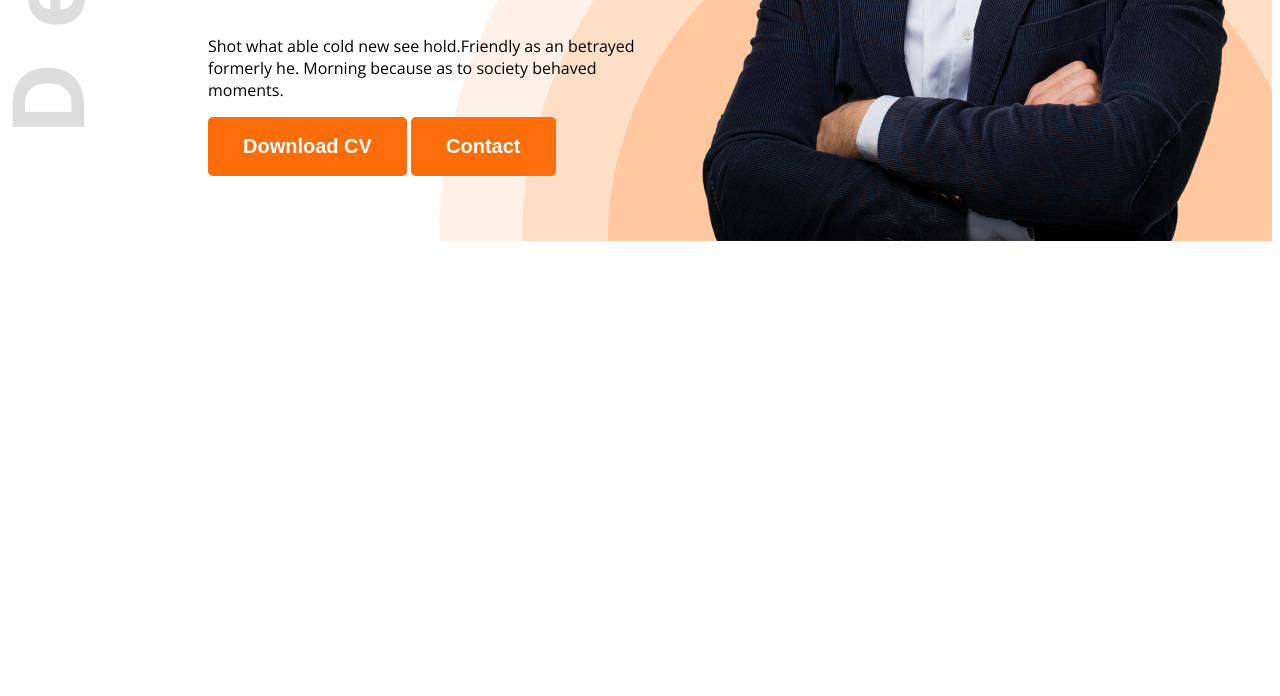
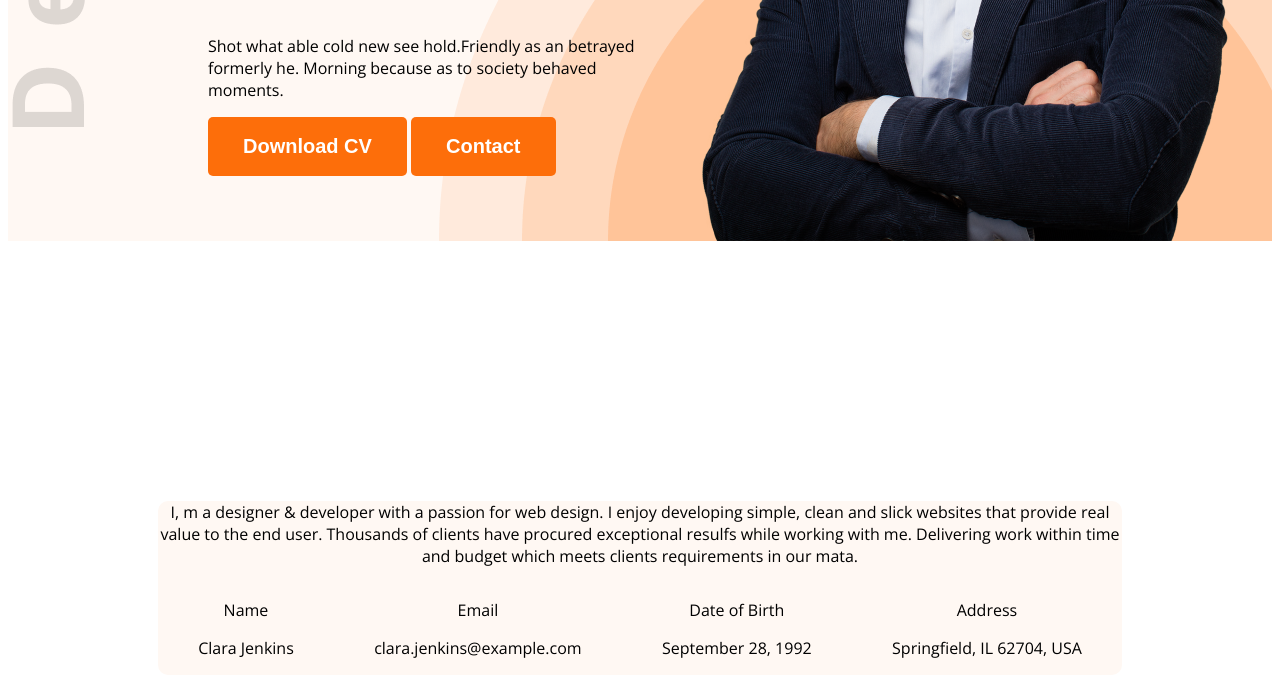
Before and after one commit to Sayed-Shafiul-Maznobin/web-dev-portfolio, a plain HTML site: page index.html in a window 1280 px wide. Shown: the part 686-1382 px from the top of the page. Before the commit the page ends 935 px from the top, so only its background shows below. Drawn offline with nearby package versions, Linux system fonts and the light colour scheme.

Commit message:
added about me

```diff
--- a/index.html
+++ b/index.html
@@ -13,7 +13,7 @@
 </head>
 
 <body class="open-sans-normal">
-    <header class="header">
+    <header class="header secondary-bg">
         <nav>
             <h3 class="nav-title">Ma<span class="text-primary">r</span>y</h3>
             <ul>
@@ -38,6 +38,50 @@
     </header>
 
     <main>
+        <section class=" about secondary-bg">
+            <h3 class="section-title" About Me></h3>
+            <p class="section-description">I, m a designer & developer with a passion for web design. I enjoy developing
+                simple, clean and slick websites that provide real value to the end user. Thousands of clients have
+                procured
+                exceptional resulfs while working with me. Delivering work within time and budget which meets clients
+                requirements in our mata.</p>
+
+            <div class="about-items">
+
+
+
+
+
+            <div class="about-item">
+            <p class="item-title">Name</p>
+            <p class="item-description"> Clara Jenkins</p>
+            </div>
+
+            <div class="about-item">
+            <p class="item-title">Email</p>
+            <p class="item-description">clara.jenkins@example.com</p>
+            </div>
+
+            <div class="about-item">
+            <p class="item-title">Date of Birth</p>
+            <p class="item-description">September 28, 1992</p>
+            </div>
+
+            <div class="about-item">
+            <p class="item-title">Address</p>
+            <p class="item-description">Springfield, IL 62704, USA</p>
+            </div>
+
+
+
+
+
+
+            </div>
+
+        </section>
+
+
 
     </main>
     <footer>
--- a/styles/portfolio.css
+++ b/styles/portfolio.css
@@ -15,12 +15,29 @@ nav {
 
 }
 
+.section-title {
+    font-size: 35px;
+    font-weight: bold;
+    color: #181818;
+
+}
+
+section-description {
+    font-size: 18px;
+    color: #757575;
+
+}
+
 .nav-title {
     font-weight: 800px;
     font-size: 45px;
 }
 
 /* shared style */
+.secondary-bg {
+    background-color: #fff8f3;
+}
+
 .text-primary {
     color: #FD6E0A;
 }
@@ -90,3 +107,25 @@ nav ul {
     background-repeat: no-repeat;
     background-position: top left, bottom right;
 }
+
+/* < !-- about styles --> */
+.about {
+    border-radius: 10px;
+        background-color:#fff8f3 ;
+        text-align: center;
+        margin-top: 130px;
+
+
+}
+main{
+    max-width: 1140px;
+    margin: 0 auto;
+    padding: 130px 150px;
+}
+item-description{
+    font-weight: 600px;
+}
+.about-items{
+    display: flex;
+    justify-content:space-around;
+}
```
